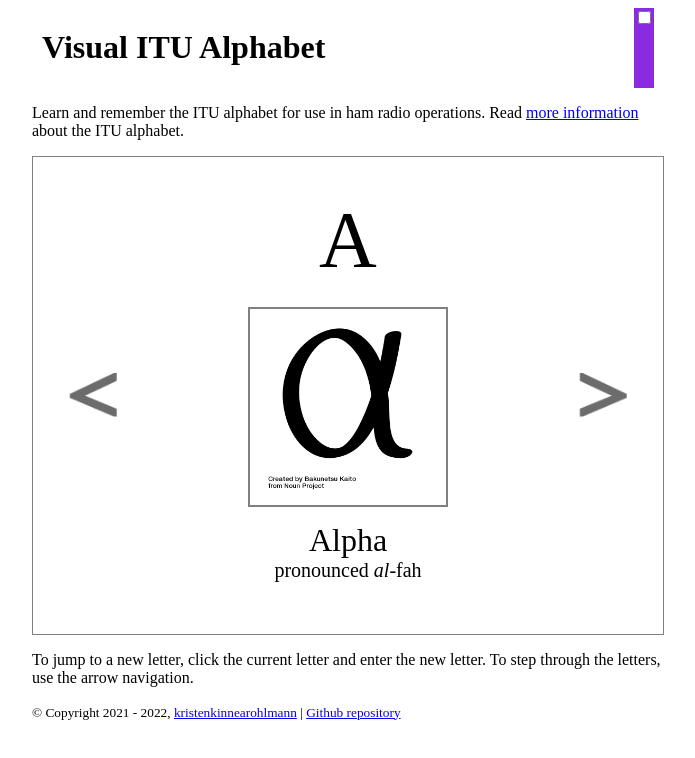
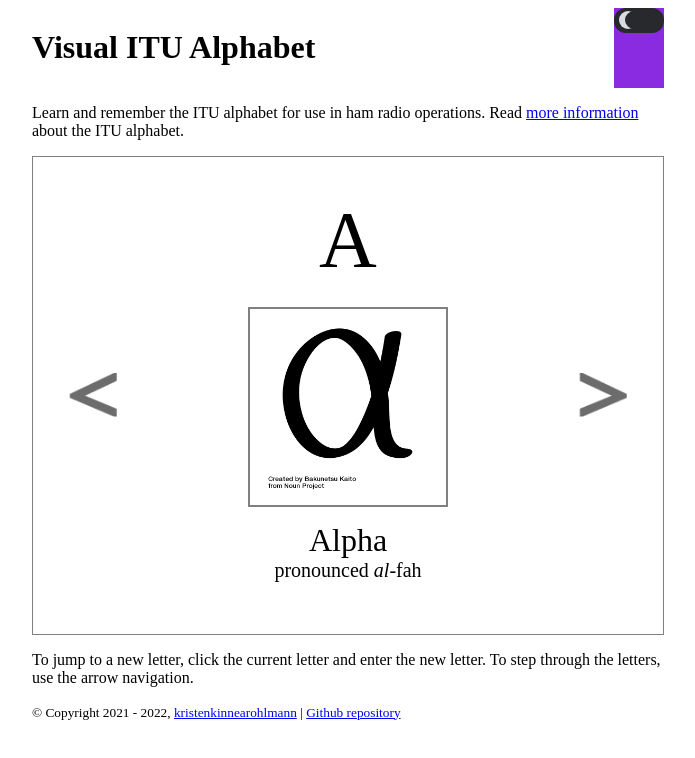
Before and after one commit to kristenkinnearohlmann/itu-alpha, a plain HTML site: page index.html in a window 1280 px wide. Shown: the whole page, without its empty margins (292-987 px from the left). Drawn offline with Linux system fonts and the light colour scheme.

Commit message:
Complete toggle styling per example

```diff
--- a/assets/styles.css
+++ b/assets/styles.css
@@ -1,3 +1,8 @@
+:root {
+  --light: #d8dbe0;
+  --dark: #28292c;
+}
+
 * {
   box-sizing: border-box;
 }
@@ -12,12 +17,60 @@ footer {
 .title-toggle {
   align-content: center;
   display: flex;
-  padding: 0 10px;
 }
 
 .title-toggle div:last-child {
   background-color: blueviolet;
   margin-left: auto;
+}
+
+.toggle-switch {
+  position: relative;
+  width: 50px;
+}
+
+label {
+  position: absolute;
+  width: 100%;
+  height: 25px;
+  background-color: var(--dark);
+  border-radius: 12px;
+  cursor: pointer;
+}
+
+#toggle-input {
+  position: absolute;
+  display: none;
+}
+
+.slider {
+  position: absolute;
+  width: 100%;
+  height: 100%;
+  border-radius: 12px;
+  transition: 0.3s;
+}
+
+#toggle-input:checked ~ .slider {
+  background-color: var(--light);
+}
+
+.slider::before {
+  content: "";
+  position: absolute;
+  top: 3px;
+  left: 5px;
+  width: 18px;
+  height: 18px;
+  border-radius: 50%;
+  box-shadow: inset 6px 0 0 0 var(--light);
+  transition: 0.3s;
+}
+
+#toggle-input:checked ~ .slider::before {
+  transform: translateX(22px);
+  background-color: var(--dark);
+  box-shadow: none;
 }
 
 #display-container {
--- a/index.html
+++ b/index.html
@@ -12,7 +12,11 @@
         <div><h1>Visual ITU Alphabet</h1></div>
         <!-- https://alvarotrigo.com/blog/toggle-switch-css/ -->
         <div class="toggle-switch">
-          <label><input type="checkbox" /><span class="slider"></span></label>
+          <label
+            ><input type="checkbox" id="toggle-input" /><span
+              class="slider"
+            ></span
+          ></label>
         </div>
       </div>
       <p>
```
